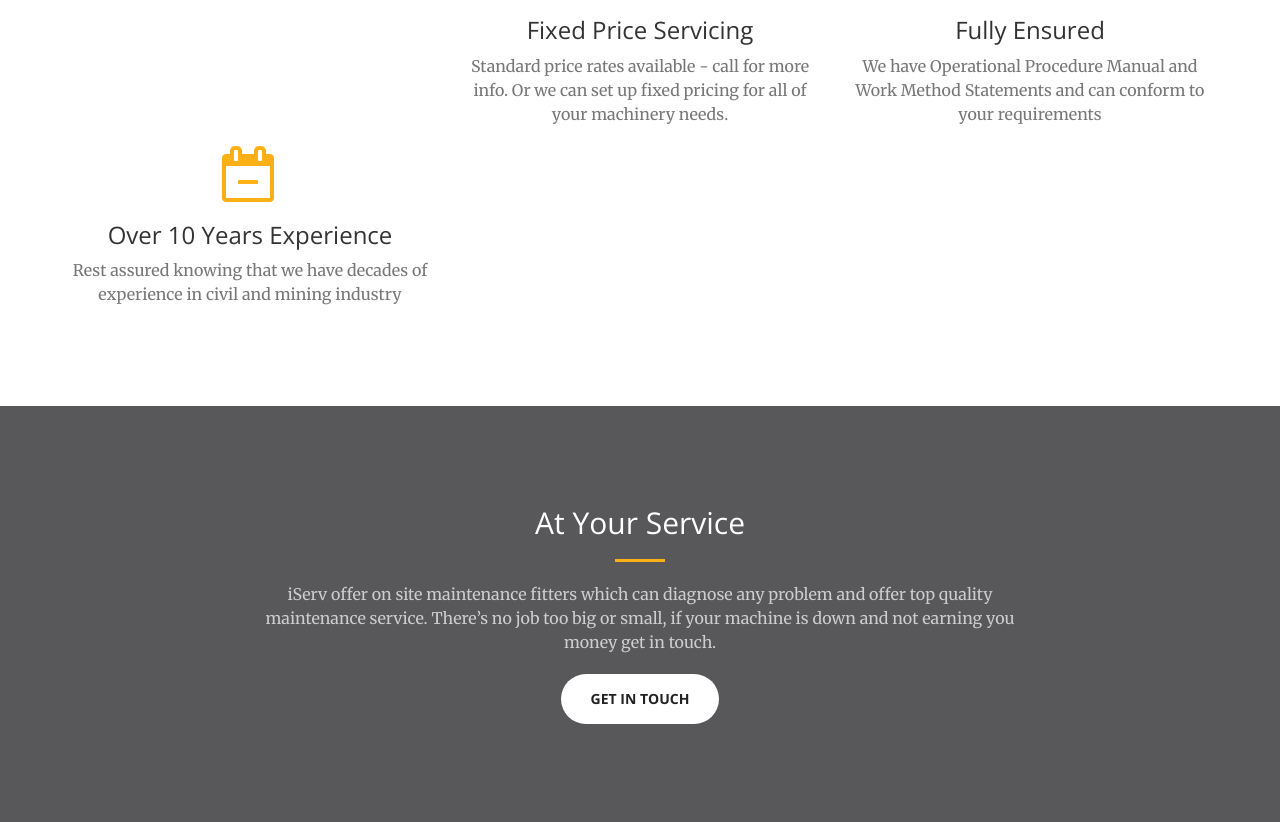
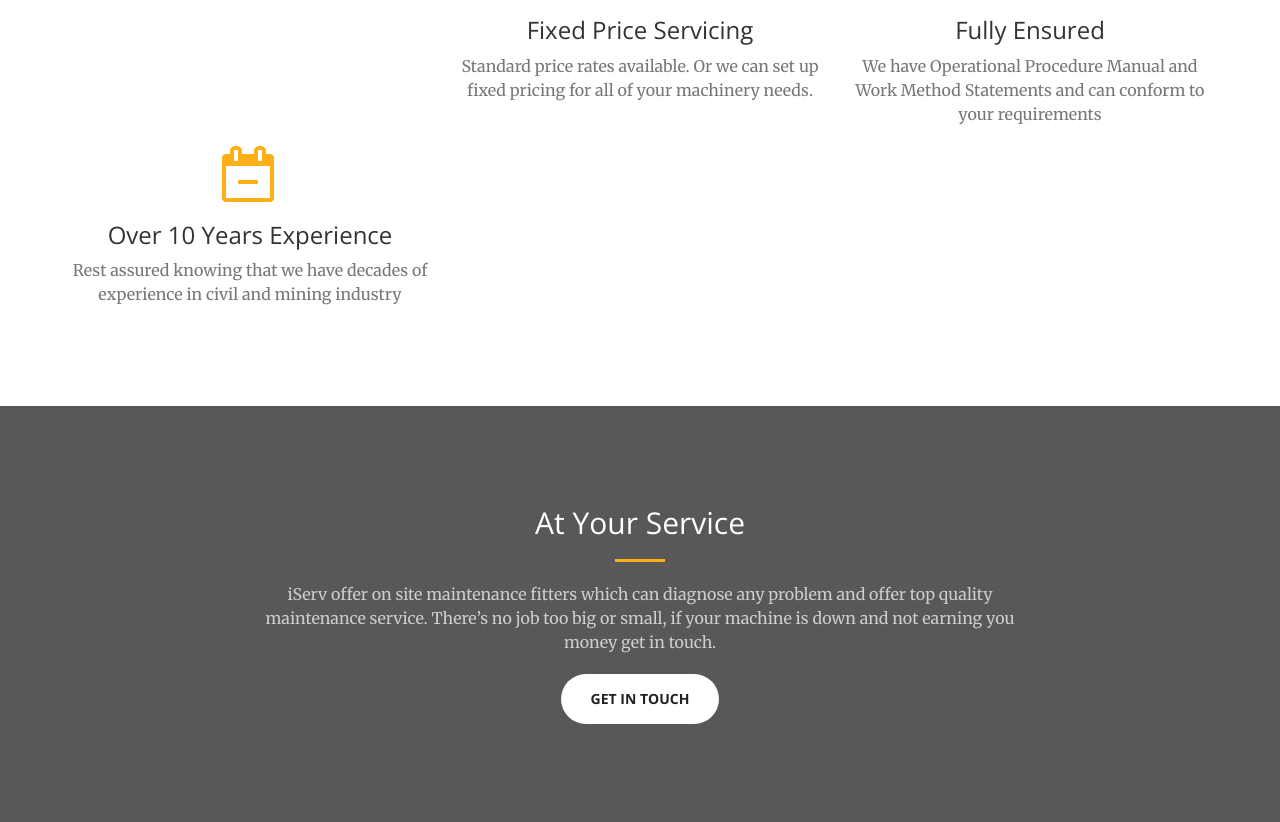
Before and after one commit to iservmachinery/iservmachinery.github.io, a website: page index.html in a window 1280 px wide. Shown: the part 1577-2399 px from the top of the page. Drawn offline with nearby package versions, Linux system fonts and the light colour scheme.

Commit message:
Fixed padding issue

```diff
--- a/index.html
+++ b/index.html
@@ -142,7 +142,7 @@
 
                     <h3>Fixed Price Servicing</h3>
 
-                    <p class="text-muted">Standard price rates available - call for more info. Or we can set up fixed pricing for all of your machinery needs.
+                    <p class="text-muted">Standard price rates available. Or we can set up fixed pricing for all of your machinery needs.<br>&nbsp;
                     </p>
 
                     <!--<p class="text-muted">Can diagnose and offer breakdown assistance any time of the day or night.-->
```
